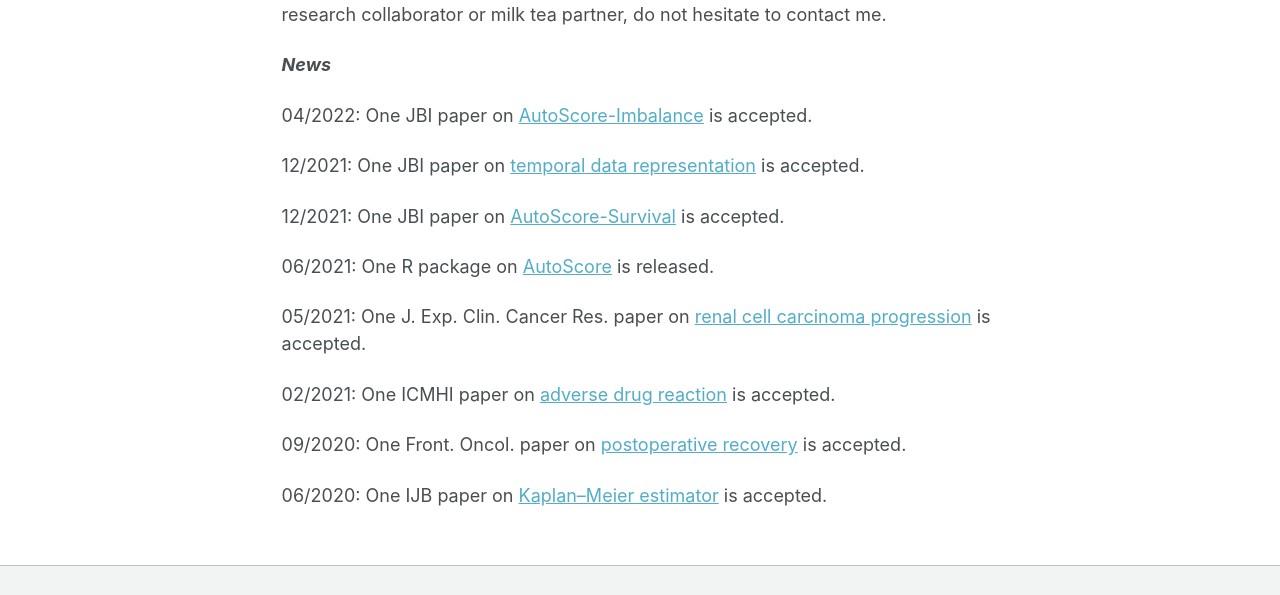
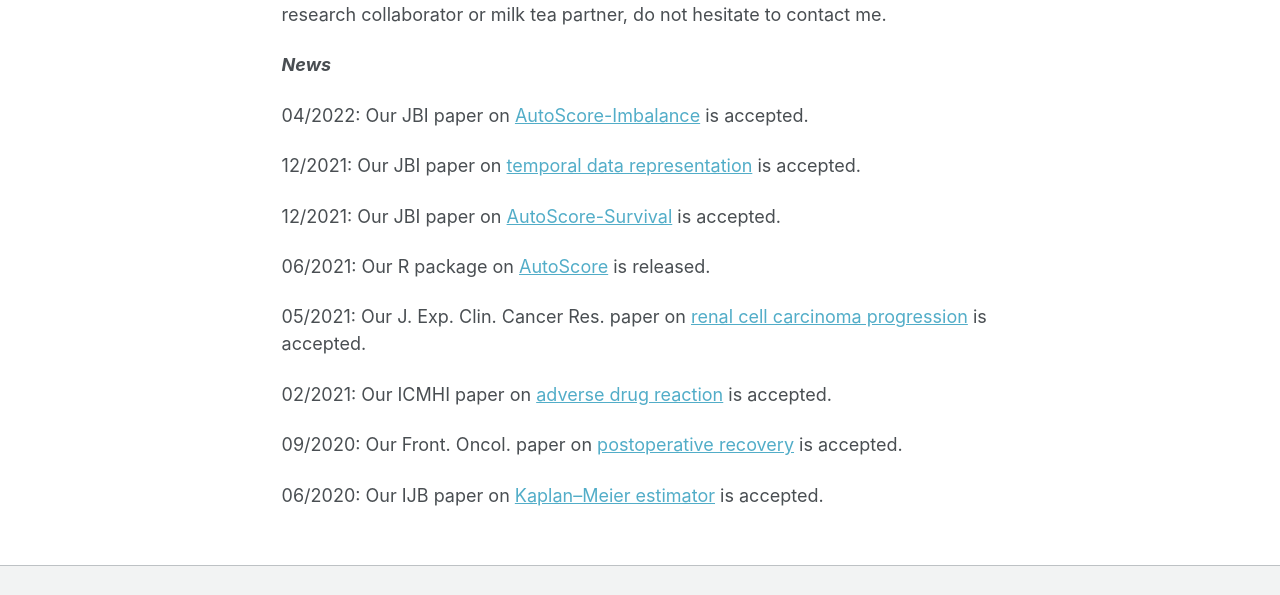
Before and after one commit to Han-Yuan-Med/Han-Yuan-Med.github.io, a Jekyll site: the page built from _pages/about.md, in a window 1280 px wide and 1332 px high. Shown: the part 611-1206 px from the top of the window. Built offline with Jekyll 4.4.1, drawn with Linux system fonts in a browser that asks for light colours.

Commit message:
Update about.md

```diff
--- a/_pages/about.md
+++ b/_pages/about.md
@@ -16,18 +16,18 @@
 
 ***News***
 
-04/2022: One JBI paper on [AutoScore-Imbalance](https://www.sciencedirect.com/science/article/abs/pii/S1532046422000880) is accepted.
+04/2022: Our JBI paper on [AutoScore-Imbalance](https://www.sciencedirect.com/science/article/abs/pii/S1532046422000880) is accepted.
 
-12/2021: One JBI paper on [temporal data representation](https://www.sciencedirect.com/science/article/abs/pii/S1532046421003099) is accepted.
+12/2021: Our JBI paper on [temporal data representation](https://www.sciencedirect.com/science/article/abs/pii/S1532046421003099) is accepted.
 
-12/2021: One JBI paper on [AutoScore-Survival](https://www.sciencedirect.com/science/article/abs/pii/S1532046421002884) is accepted.
+12/2021: Our JBI paper on [AutoScore-Survival](https://www.sciencedirect.com/science/article/abs/pii/S1532046421002884) is accepted.
 
-06/2021: One R package on [AutoScore](https://cran.r-project.org/web/packages/AutoScore/index.html) is released.
+06/2021: Our R package on [AutoScore](https://cran.r-project.org/web/packages/AutoScore/index.html) is released.
 
-05/2021: One J. Exp. Clin. Cancer Res. paper on [renal cell carcinoma progression](https://link.springer.com/article/10.1186/s13046-021-01980-0) is accepted.
+05/2021: Our J. Exp. Clin. Cancer Res. paper on [renal cell carcinoma progression](https://link.springer.com/article/10.1186/s13046-021-01980-0) is accepted.
 
-02/2021: One ICMHI paper on [adverse drug reaction](https://dl.acm.org/doi/abs/10.1145/3472813.3472817) is accepted.
+02/2021: Our ICMHI paper on [adverse drug reaction](https://dl.acm.org/doi/abs/10.1145/3472813.3472817) is accepted.
 
-09/2020: One Front. Oncol. paper on [postoperative recovery](https://www.frontiersin.org/articles/10.3389/fonc.2020.513874/full) is accepted.
+09/2020: Our Front. Oncol. paper on [postoperative recovery](https://www.frontiersin.org/articles/10.3389/fonc.2020.513874/full) is accepted.
 
-06/2020: One IJB paper on [Kaplan–Meier estimator](https://www.degruyter.com/document/doi/10.1515/ijb-2019-0095/html) is accepted.
+06/2020: Our IJB paper on [Kaplan–Meier estimator](https://www.degruyter.com/document/doi/10.1515/ijb-2019-0095/html) is accepted.
```
